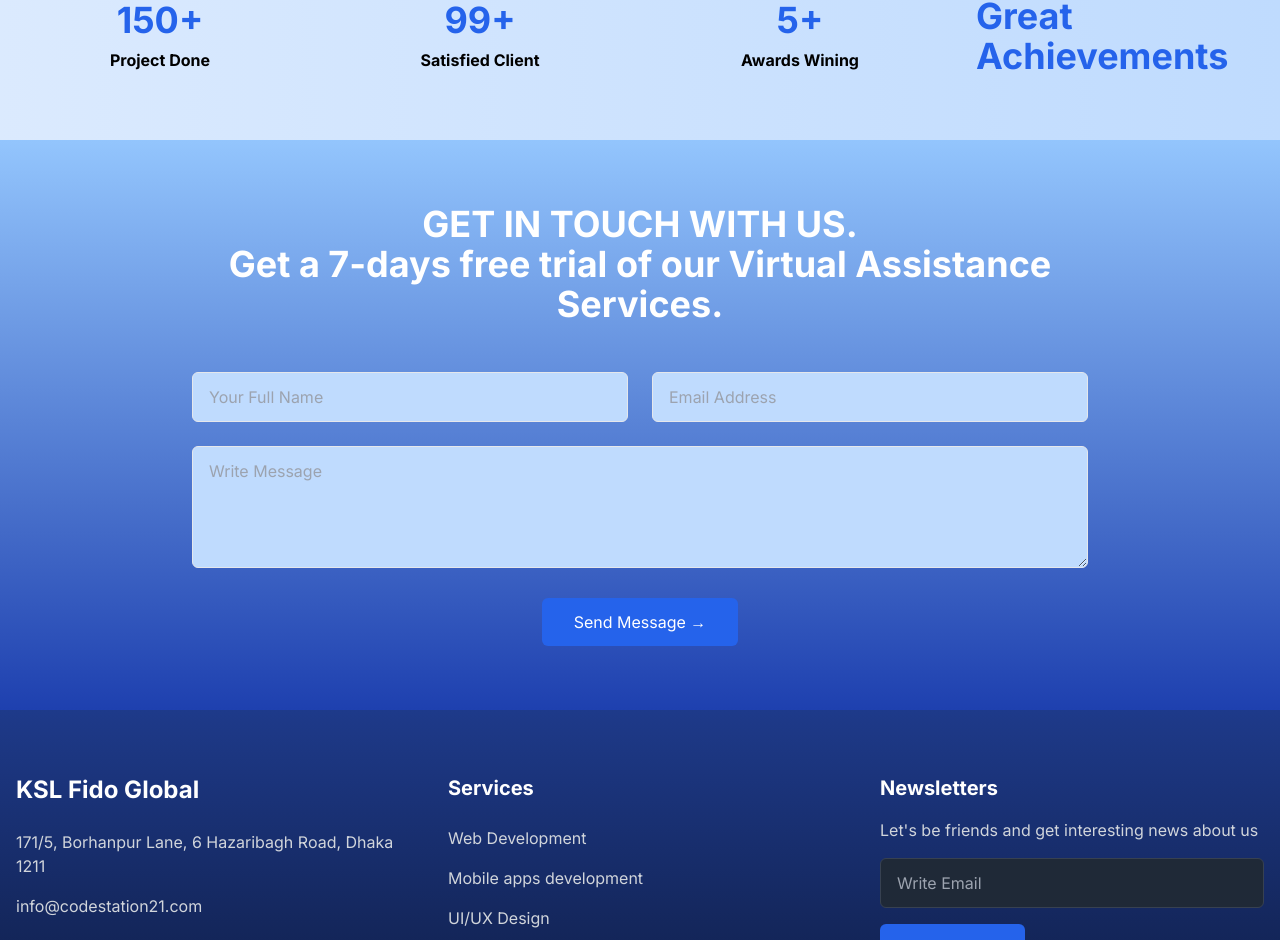
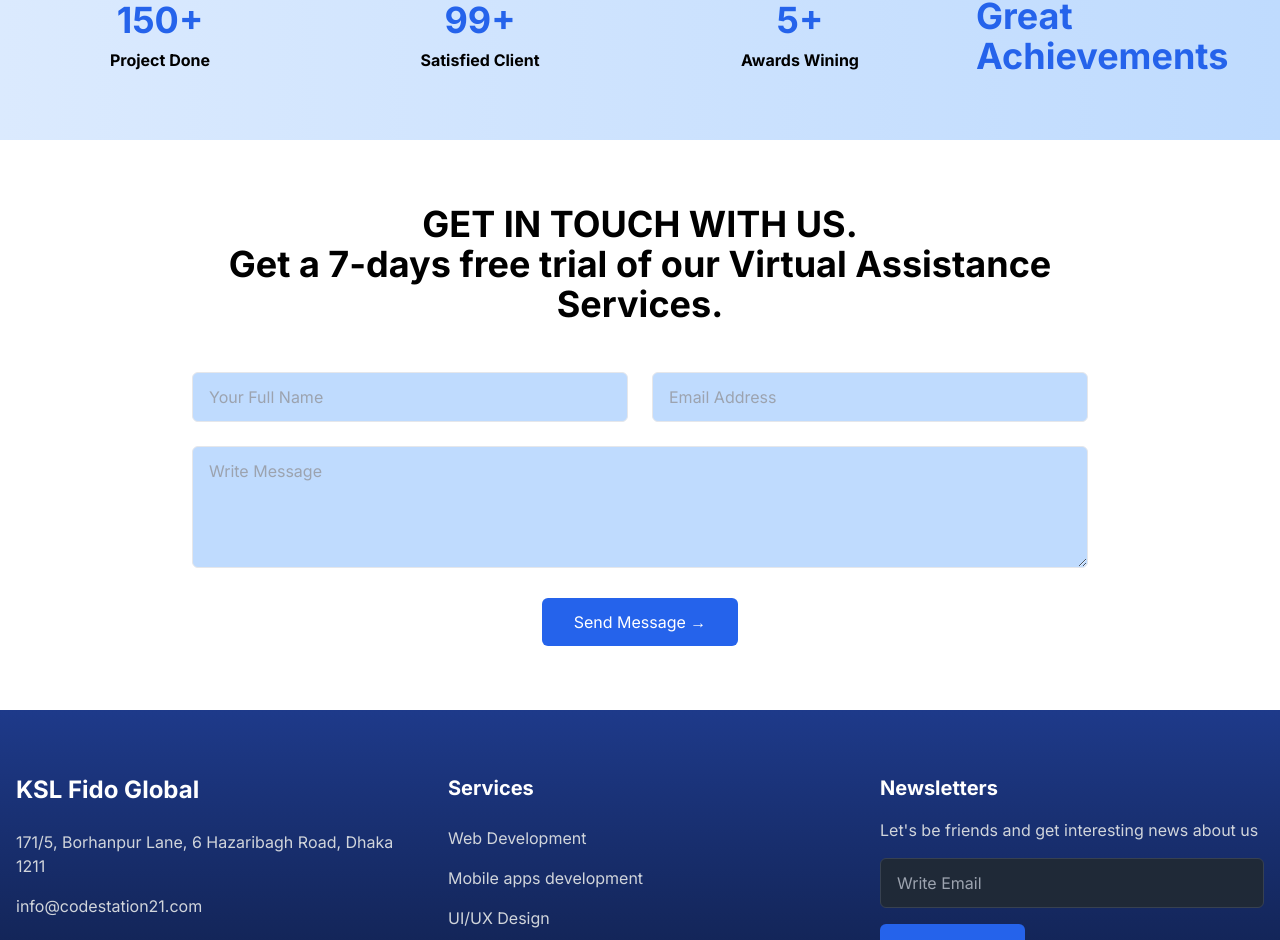
Before and after one commit to Ayush3205/my-agency-website, a Next.js app: page / in a window 1280 px wide. Shown: the part 3045-3985 px from the top of the page. Built offline with nearby package versions, Linux system fonts and the light colour scheme.

Commit message:
changes background 1

```diff
--- a/src/components/contact-section.tsx
+++ b/src/components/contact-section.tsx
@@ -66,7 +66,7 @@ export default function ContactSection() {
 
   return (
     <motion.section
-      className="py-16 bg-gradient-to-b from-blue-300 via-blue-1000 to-blue-800"
+      className="py-16 bg-white"
       ref={ref}
       initial="hidden"
       animate={inView ? "visible" : "hidden"}
@@ -75,7 +75,7 @@ export default function ContactSection() {
       <div className="container mx-auto px-4">
         <div className="max-w-4xl mx-auto text-center">
           <motion.h2
-            className="text-3xl md:text-4xl font-bold mb-12 text-white"
+            className="text-3xl md:text-4xl font-bold mb-12 text-black"
             variants={itemVariants}
           >
             GET IN TOUCH WITH US.<br />
@@ -87,7 +87,7 @@ export default function ContactSection() {
                 <input
                   type="text"
                   placeholder="Your Full Name"
-                  className="w-full px-4 py-3 rounded-md bg-blue-200 text-white border focus:outline-none focus:ring-2 focus:ring-blue-100"
+                  className="w-full px-4 py-3 rounded-md bg-blue-200 text-black border focus:outline-none focus:ring-2 focus:ring-blue-100"
                   value={formData.name}
                   onChange={(e) => setFormData({ ...formData, name: e.target.value })}
                   required
@@ -97,7 +97,7 @@ export default function ContactSection() {
                 <input
                   type="email"
                   placeholder="Email Address"
-                  className="w-full px-4 py-3 rounded-md bg-blue-200 text-white border focus:outline-none focus:ring-2 focus:ring-blue-500"
+                  className="w-full px-4 py-3 rounded-md bg-blue-200 text-black border focus:outline-none focus:ring-2 focus:ring-blue-500"
                   value={formData.email}
                   onChange={(e) => setFormData({ ...formData, email: e.target.value })}
                   required
@@ -108,7 +108,7 @@ export default function ContactSection() {
               <textarea
                 placeholder="Write Message"
                 rows={4}
-                className="w-full px-4 py-3 rounded-md bg-blue-200 text-white border  focus:outline-none focus:ring-2 focus:ring-blue-500"
+                className="w-full px-4 py-3 rounded-md bg-blue-200 text-black border  focus:outline-none focus:ring-2 focus:ring-blue-500"
                 value={formData.message}
                 onChange={(e) => setFormData({ ...formData, message: e.target.value })}
                 required
--- a/src/components/hero-section.tsx
+++ b/src/components/hero-section.tsx
@@ -6,7 +6,7 @@ import { motion } from 'framer-motion'
 
 export default function HeroSection() {
   return (
-    <section className="flex flex-col justify-center pb-6 h-screen bg-white     " id="Home">
+    <section className="flex flex-col justify-center pb-6 h-screen bg-white" id="Home">
       <div className="container mx-auto px-4">
         <div className="grid lg:grid-cols-2 gap-12 items-center">
           <div className="space-y-8">
```
